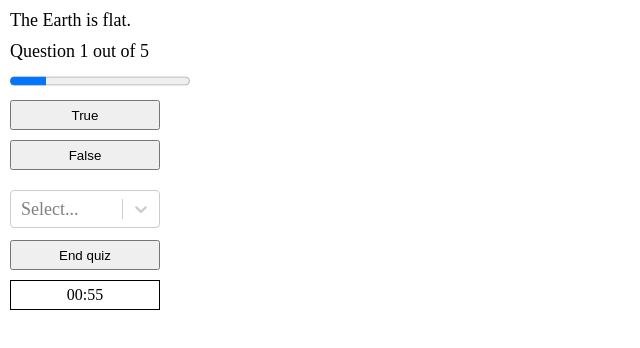
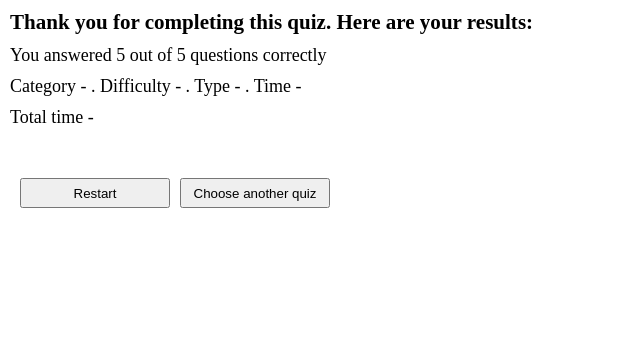
Before and after one commit to dmitrypilipenko91/Trainee_app, a React (Vite) app: page / in a window 1280 px wide. Shown: the top 348 px of the page, without its empty margins (0-640 px from the left). Built offline with nearby package versions, Linux system fonts and the light colour scheme.

Commit message:
created the 'QuizResults' component with initial styles but without any actual logic yet

```diff
--- a/src/App.tsx
+++ b/src/App.tsx
@@ -1,89 +1,10 @@
-import { useState } from 'react';
 import './App.css';
-import MyButton from './components/UI/button/MyButton';
-import ProgressBar from './components/UI/progress_bar/ProgressBar';
-import QuestionBlock from './components/UI/question_block/QuestionBlock';
-import MySelect from './components/UI/select/MySelect';
-import Timer from './components/UI/timer/Timer';
-
-const handleButtonClick = () => {
-  console.log('Button clicked!');
-};
-
-const quizQuestions = [
-  {
-    id: 1,
-    questionText: 'The Earth is flat.',
-    options: [
-      { text: 'True', isCorrect: false },
-      { text: 'False', isCorrect: true },
-    ],
-  },
-  {
-    id: 2,
-    questionText: 'Which planet is known as the Red Planet?',
-    options: [
-      { text: 'Earth', isCorrect: false },
-      { text: 'Mars', isCorrect: true },
-      { text: 'Jupiter', isCorrect: false },
-      { text: 'Saturn', isCorrect: false },
-    ],
-  },
-  {
-    id: 3,
-    questionText: 'Humans share 50% of their DNA with bananas.',
-    options: [
-      { text: 'True', isCorrect: true },
-      { text: 'False', isCorrect: false },
-    ],
-  },
-  {
-    id: 4,
-    questionText: 'What is the capital of France?',
-    options: [
-      { text: 'Berlin', isCorrect: false },
-      { text: 'Madrid', isCorrect: false },
-      { text: 'Paris', isCorrect: true },
-      { text: 'Lisbon', isCorrect: false },
-    ],
-  },
-  {
-    id: 5,
-    questionText: 'The chemical symbol for gold is Au.',
-    options: [
-      { text: 'True', isCorrect: true },
-      { text: 'False', isCorrect: false },
-    ],
-  },
-];
+import QuizResults from './components/UI/quiz_results/QuizResults';
 
 function App() {
-  const [currentQuestionIndex, setCurrentQuestionIndex] = useState(0);
-
-  const nextQuestion = () => {
-    setCurrentQuestionIndex((prevIndex) => prevIndex + 1);
-  }; // for the future implementation of changing questions;
-
   return (
     <>
-      {currentQuestionIndex < quizQuestions.length ? (
-        <QuestionBlock
-          questionText={quizQuestions[currentQuestionIndex].questionText}
-        />
-      ) : (
-        <div className="quizCompletion">Quiz completed!</div>
-      )}
-      <ProgressBar
-        currentQuestion={currentQuestionIndex + 1}
-        totalQuestions={quizQuestions.length}
-      />
-      <div className="answerBtns">
-        <MyButton buttonText="True" onClick={handleButtonClick} />
-        <MyButton buttonText="False" onClick={handleButtonClick} />
-        <MySelect labelText="" options={[]} />
-      </div>
-      <MyButton buttonText="End quiz" onClick={handleButtonClick} />
-      <Timer />
+      <QuizResults />
     </>
   );
 }
--- /dev/null
+++ b/src/components/UI/quiz_results/QuizResults.module.css
@@ -0,0 +1,10 @@
+.quiz_results_block {
+    margin: 10px 0 10px 10px;
+    font-size: 18px
+}
+.quiz_results_block p, .quiz_results_block h3 {
+    margin-bottom: 10px
+}
+.quiz_results_block p:last-of-type {
+    margin-bottom: 50px
+}
--- /dev/null
+++ b/src/components/UI/quiz_results/QuizResults.tsx
@@ -0,0 +1,21 @@
+import classes from './QuizResults.module.css';
+import MyButton from '../button/MyButton';
+
+const handleButtonClick = () => {
+  console.log('Button clicked!');
+};
+
+const QuizResults: React.FC = () => {
+  return (
+    <div className={classes.quiz_results_block}>
+      <h3>Thank you for completing this quiz. Here are your results:</h3>
+      <p>You answered 5 out of 5 questions correctly</p>
+      <p>Category - . Difficulty - . Type - . Time - </p>
+      <p>Total time - </p>
+      <MyButton buttonText="Restart" onClick={handleButtonClick} />
+      <MyButton buttonText="Choose another quiz" onClick={handleButtonClick} />
+    </div>
+  );
+};
+
+export default QuizResults;
```
Also changed, not shown: src/pages/MainQuizScreen.tsx (added, +90 -0 lines).
